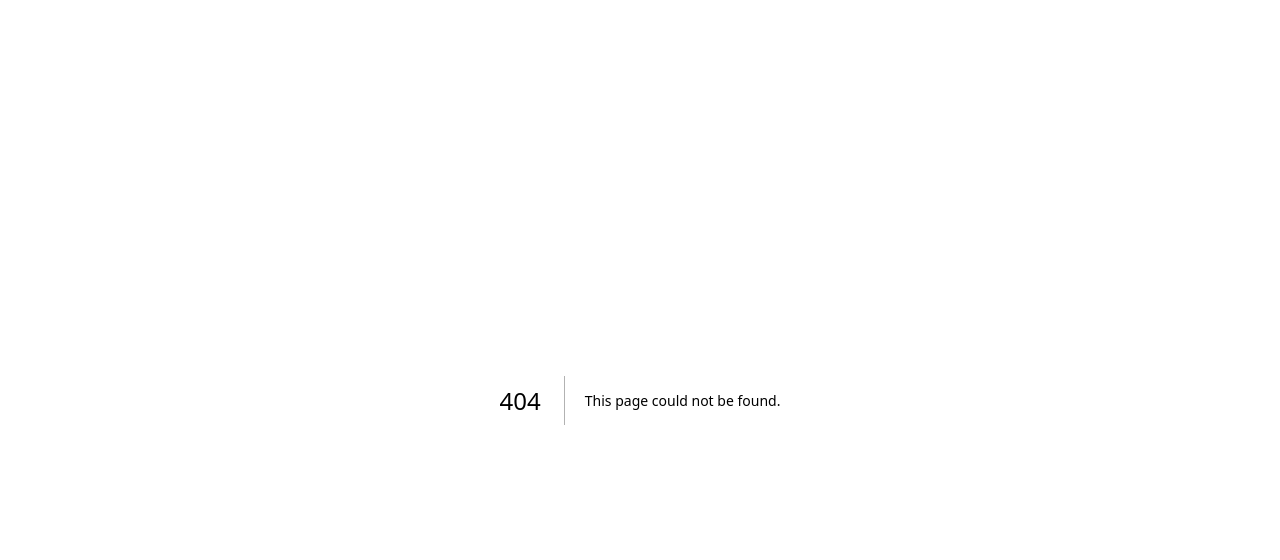
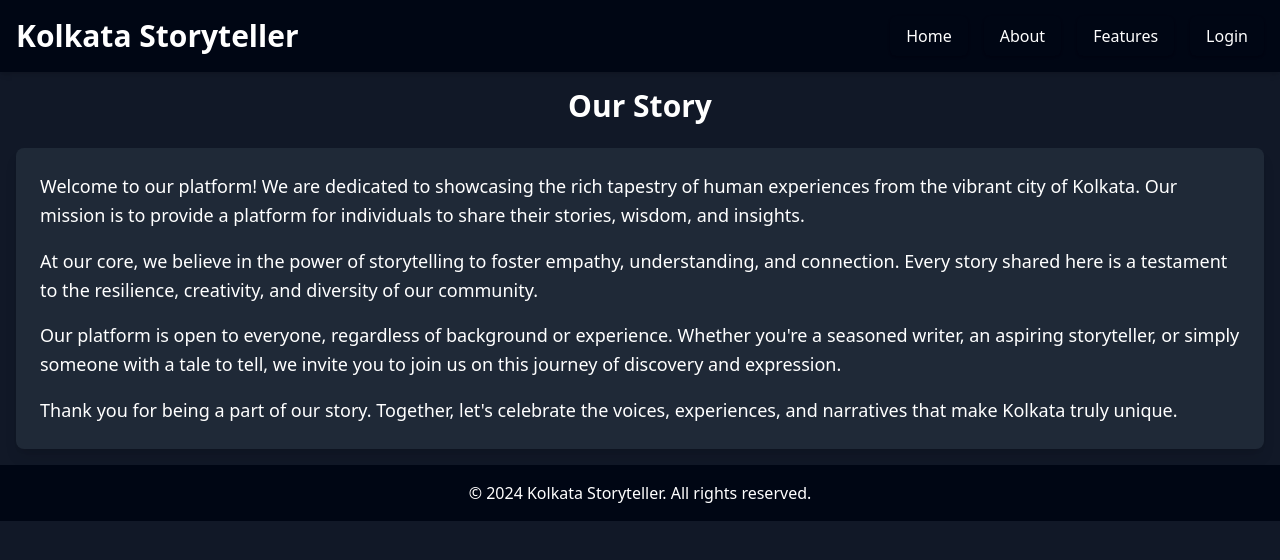
Before and after one commit to CaptainCodewastaken/Kolkata-Storyteller-final, a Next.js app: page /about in a window 1280 px wide. Before the commit this address had no page. Shown: the top 560 px of the page. Built offline with nearby package versions, Linux system fonts and the light colour scheme.

Commit message:
new file:   pages/about.js

```diff
--- /dev/null
+++ b/pages/about.js
@@ -0,0 +1,30 @@
+import Navbar from '../components/Navbar';
+import Footer from '../components/Footer';
+
+const About = () => {
+  return (
+    <div className="bg-gray-900 text-white min-h-screen">
+      <Navbar />
+      <div className="container mx-auto p-4">
+        <h1 className="text-3xl font-bold mb-6 text-center">Our Story</h1>
+        <div className="bg-gray-800 rounded-lg shadow-lg p-6">
+          <p className="text-lg leading-relaxed">
+            Welcome to our platform! We are dedicated to showcasing the rich tapestry of human experiences from the vibrant city of Kolkata. Our mission is to provide a platform for individuals to share their stories, wisdom, and insights.
+          </p>
+          <p className="text-lg leading-relaxed mt-4">
+            At our core, we believe in the power of storytelling to foster empathy, understanding, and connection. Every story shared here is a testament to the resilience, creativity, and diversity of our community.
+          </p>
+          <p className="text-lg leading-relaxed mt-4">
+            Our platform is open to everyone, regardless of background or experience. Whether you're a seasoned writer, an aspiring storyteller, or simply someone with a tale to tell, we invite you to join us on this journey of discovery and expression.
+          </p>
+          <p className="text-lg leading-relaxed mt-4">
+            Thank you for being a part of our story. Together, let's celebrate the voices, experiences, and narratives that make Kolkata truly unique.
+          </p>
+        </div>
+      </div>
+      <Footer />
+    </div>
+  );
+};
+
+export default About;
```
